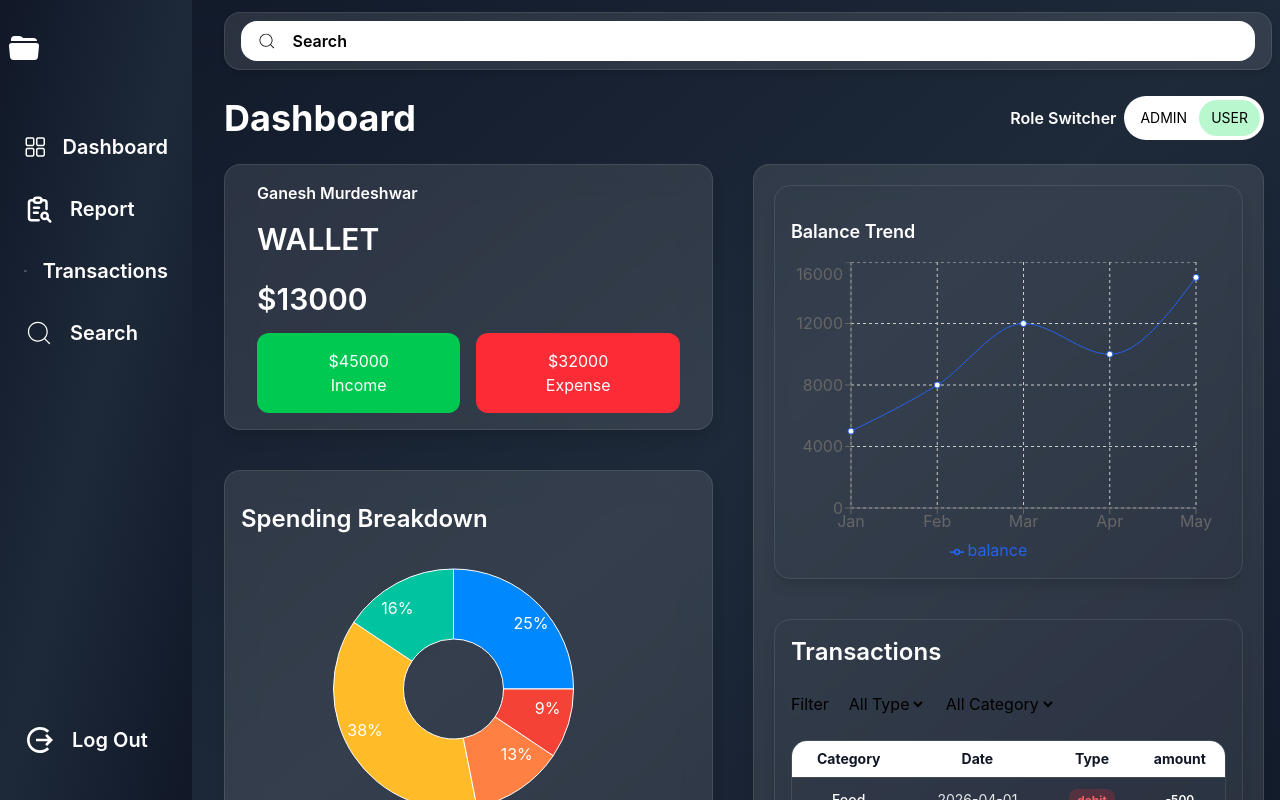
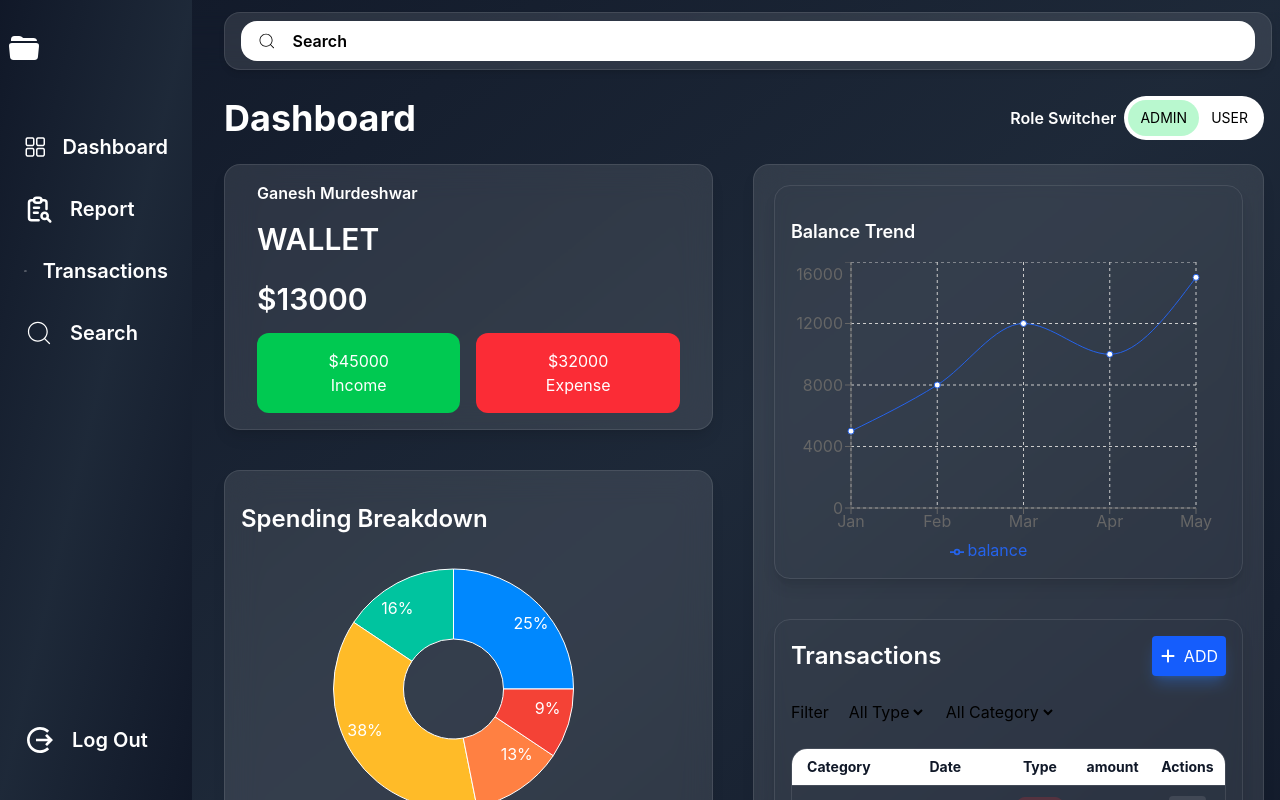
Before and after one commit to Ganeshmurdeshwarr/Zorvyn, a React app: page / in a window 1280 px wide. Shown: the top 800 px of the page. Built offline with nearby package versions, Linux system fonts and the light colour scheme; the HTML template or start-up script is replaced by a standard one.

Commit message:
readMe updat

```diff
--- a/src/components/Main/RightSide.jsx
+++ /dev/null
@@ -1,9 +0,0 @@
-import React from 'react'
-
-const RightSide = () => {
-  return (
-    <div>RightSide</div>
-  )
-}
-
-export default RightSide
--- a/src/context/MyContext.jsx
+++ b/src/context/MyContext.jsx
@@ -10,7 +10,7 @@ const MyContext = createContext()
 const MyContextProvider = ({ children }) => {
   const [users, setUsers] = useState([]);
   const [selectedUser, setSelectedUser] = useState(null);
-  const [role , setRole] = useState('user')
+  const [role , setRole] = useState('admin')
   const [modal, setModal] = useState({
     type: null,
     data: null,
--- a/src/pages/Dashboard.jsx
+++ b/src/pages/Dashboard.jsx
@@ -2,8 +2,10 @@ import React, { useState } from "react";
 import Sidebar from "../components/Sidebar";
 import Main from "../components/Main/Main";
 import Navbar from "../components/Navbar";
+import useMyContext from "../context/useMyContext";
 
 const Dashboard = () => {
+  const {role} = useMyContext()
   const [SidebarOpen, setSidebarOpen] = useState(false);
 
   return (
@@ -11,7 +13,8 @@ const Dashboard = () => {
       <Sidebar SidebarOpen={SidebarOpen} setSidebarOpen={setSidebarOpen} />
 
       <div className=" w-full  min-h-screen py-4 px-4 sm:pl-56 md:70 overflow-y-auto ">
-        <Navbar setSidebarOpen={setSidebarOpen} />
+        {role === "admin" && <Navbar setSidebarOpen={setSidebarOpen} />}
+
         <Main />
       </div>
     </div>
```
Also changed, not shown: 2 other files (tests, documents, lock files or other folders).
